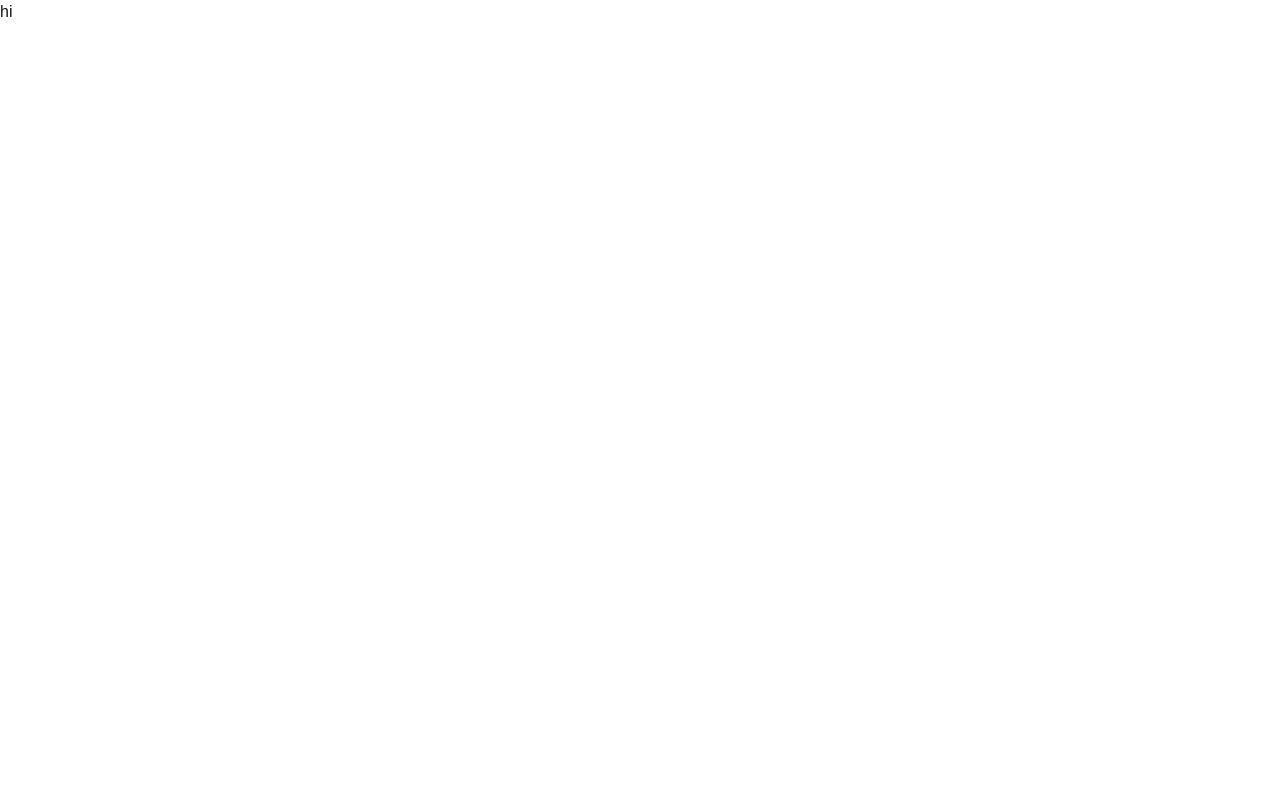
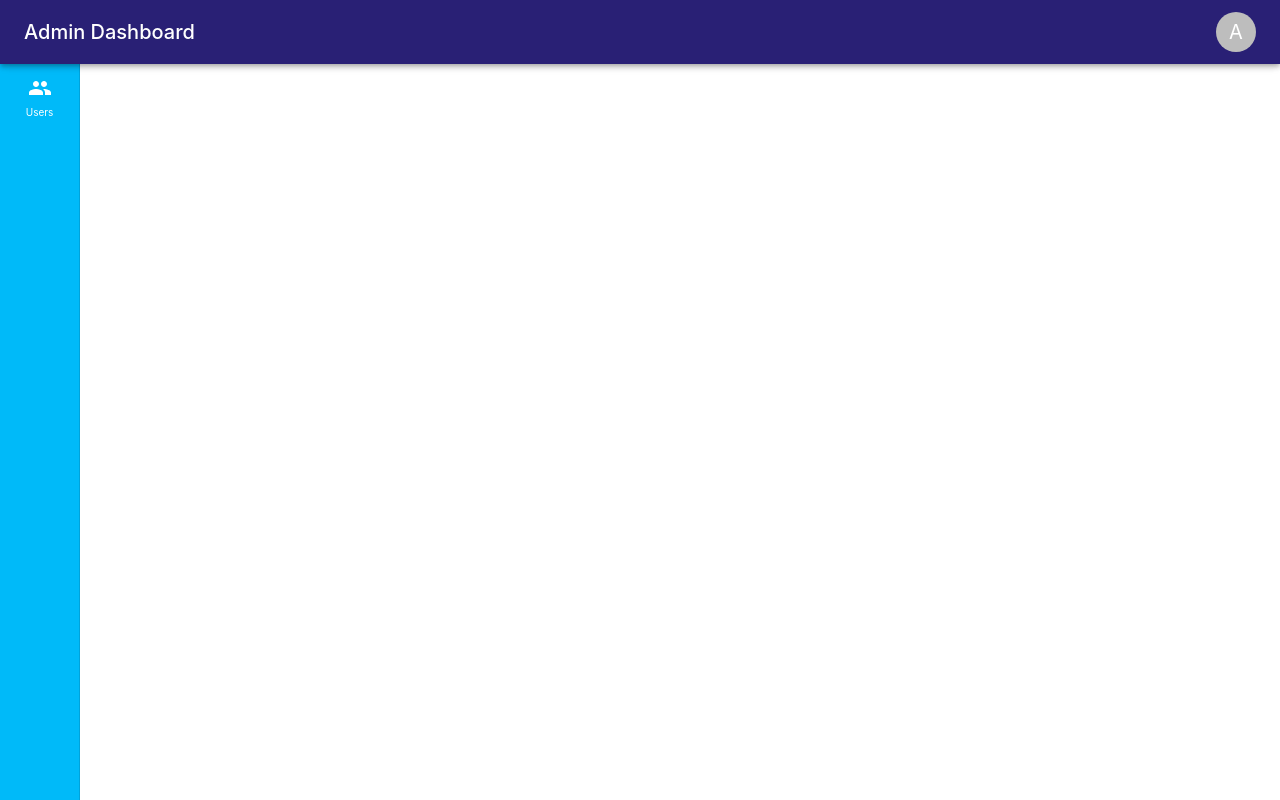
Before and after one commit to Tuwel006/karmick_bank_frontend, a Next.js app: page /admin in a window 1280 px wide. Built offline with nearby package versions, Linux system fonts and the light colour scheme.

Commit message:
admin panel add user added and login page adde

```diff
--- /dev/null
+++ b/app/admin/colors.ts
@@ -0,0 +1,9 @@
+export const colors = {
+Primary:'#292075',
+Secondary: '#00baf9',
+Background: '#592bff00',
+Surface: '#FFFFFF',
+TextPrimary: '#1F2933',
+Success: '#2E7D32',
+Error:'#C62828',
+} as const;
--- /dev/null
+++ b/app/admin/layout.tsx
@@ -0,0 +1,97 @@
+'use client';
+
+import { Box, AppBar, Toolbar, Drawer, Typography, Avatar, Menu, MenuItem, IconButton, ThemeProvider, createTheme } from '@mui/material';
+import { People } from '@mui/icons-material';
+import { colors } from './colors';
+import { useState } from 'react';
+import { useRouter } from 'next/navigation';
+
+const sidebarItems = [
+  { icon: <People />, text: 'Users', link: '/admin/users' },
+];
+
+const drawerWidth = 80;
+
+const theme = createTheme({
+  typography: {
+    fontFamily: 'Inter, Arial, sans-serif',
+  },
+});
+
+export default function AdminLayout({
+  children,
+}: {
+  children: React.ReactNode;
+}) {
+  const [anchorEl, setAnchorEl] = useState<null | HTMLElement>(null);
+  const open = Boolean(anchorEl);
+  const router = useRouter();
+
+  const handleClick = (event: React.MouseEvent<HTMLElement>) => {
+    setAnchorEl(event.currentTarget);
+  };
+
+  const handleClose = () => {
+    setAnchorEl(null);
+  };
+  return (
+    <ThemeProvider theme={theme}>
+    <Box sx={{ display: 'flex' }}>
+      <AppBar position="fixed" sx={{ zIndex: (theme) => theme.zIndex.drawer + 1, backgroundColor: colors.Primary }}>
+        <Toolbar>
+          <Typography variant="h6" noWrap sx={{ flexGrow: 1 }}>
+            Admin Dashboard
+          </Typography>
+          <Avatar
+            sx={{ width: 40, height: 40, cursor: 'pointer' }}
+            onClick={handleClick}
+          >
+            A
+          </Avatar>
+          <Menu
+            anchorEl={anchorEl}
+            open={open}
+            onClose={handleClose}
+          >
+            <MenuItem onClick={handleClose}>Edit Profile</MenuItem>
+            <MenuItem onClick={handleClose}>Change Password</MenuItem>
+            <MenuItem onClick={handleClose}>Logout</MenuItem>
+          </Menu>
+        </Toolbar>
+      </AppBar>
+
+      <Drawer
+        variant="permanent"
+        sx={{
+          width: drawerWidth,
+          flexShrink: 0,
+          '& .MuiDrawer-paper': {
+            width: drawerWidth,
+            boxSizing: 'border-box',
+            backgroundColor: colors.Secondary,
+            marginTop: '64px',
+          },
+        }}
+      >
+        <Box sx={{ p: 1 }}>
+          {sidebarItems.map((item, index) => (
+            <Box key={index} sx={{ textAlign: 'center', mb: 2, cursor: 'pointer' }} onClick={() => router.push(item.link)}>
+              <IconButton sx={{ color: 'white', p: 0.5 }}>
+                {item.icon}
+              </IconButton>
+              <Typography variant="caption" sx={{ color: 'white', display: 'block', fontSize: '10px' }}>
+                {item.text}
+              </Typography>
+            </Box>
+          ))}
+        </Box>
+      </Drawer>
+
+      <Box component="main" sx={{ flexGrow: 1, p: 3 }}>
+        <Toolbar />
+        {children}
+      </Box>
+    </Box>
+    </ThemeProvider>
+  );
+}
--- a/app/admin/page.tsx
+++ b/app/admin/page.tsx
@@ -1,8 +1,8 @@
- const Page =()=>{
-    return(
-         <>
-         hi
-    </>
+const Page = () => {
+    return (
+        <>
+
+        </>
     )
 
 }
--- /dev/null
+++ b/app/admin/users/page.tsx
@@ -0,0 +1,17 @@
+'use client';
+
+import { Box, Button, Typography } from '@mui/material';
+import { Add } from '@mui/icons-material';
+
+export default function UsersPage() {
+  return (
+    <Box>
+      <Box sx={{ display: 'flex', justifyContent: 'space-between', alignItems: 'center', mb: 3 }}>
+        <Typography variant="h4">Users</Typography>
+        <Button variant="contained" startIcon={<Add />} sx={{ ml: 'auto' }}>
+          Add User
+        </Button>
+      </Box>
+    </Box>
+  );
+}
--- /dev/null
+++ b/app/auth/login/page.tsx
@@ -0,0 +1,61 @@
+'use client';
+
+import { Box, TextField, Button, Typography, Paper } from '@mui/material';
+import { useFormik } from 'formik';
+import { useRouter } from 'next/navigation';
+import * as Yup from 'yup';
+
+const validationSchema = Yup.object({
+  email: Yup.string().email('Invalid email').required('Email is required'),
+  password: Yup.string().min(6, 'Password must be at least 6 characters').required('Password is required'),
+});
+
+export default function LoginPage() {
+  const router = useRouter();
+
+  const formik = useFormik({
+    initialValues: { email: '', password: '' },
+    validationSchema,
+    onSubmit: (values) => {
+      console.log(values);
+      router.push('/admin');
+    },
+  });
+  return (
+    <Box sx={{ display: 'flex', justifyContent: 'center', alignItems: 'center', minHeight: '100vh' }}>
+      <Paper sx={{ p: 4, width: 400 }}>
+        <Typography variant="h4" sx={{ mb: 3, textAlign: 'center' }}>
+          Login
+        </Typography>
+        <form onSubmit={formik.handleSubmit}>
+          <TextField
+            fullWidth
+            name="email"
+            label="Email"
+            value={formik.values.email}
+            onChange={formik.handleChange}
+            onBlur={formik.handleBlur}
+            error={formik.touched.email && Boolean(formik.errors.email)}
+            helperText={formik.touched.email && formik.errors.email}
+            sx={{ mb: 2 }}
+          />
+          <TextField
+            fullWidth
+            name="password"
+            label="Password"
+            type="password"
+            value={formik.values.password}
+            onChange={formik.handleChange}
+            onBlur={formik.handleBlur}
+            error={formik.touched.password && Boolean(formik.errors.password)}
+            helperText={formik.touched.password && formik.errors.password}
+            sx={{ mb: 3 }}
+          />
+          <Button type="submit" variant="contained" fullWidth>
+            Login
+          </Button>
+        </form>
+      </Paper>
+    </Box>
+  );
+}
--- a/app/page.tsx
+++ b/app/page.tsx
@@ -1,9 +1,14 @@
-import Image from "next/image";
+'use client';
+
+import { useEffect } from 'react';
+import { useRouter } from 'next/navigation';
 
 export default function Home() {
-  return (
-    <div>
+  const router = useRouter();
 
-    </div>
-  );
+  useEffect(() => {
+    router.push('/auth/login');
+  }, [router]);
+
+  return null;
 }
--- a/package.json
+++ b/package.json
@@ -11,10 +11,13 @@
   "dependencies": {
     "@emotion/react": "^11.14.0",
     "@emotion/styled": "^11.14.1",
+    "@mui/icons-material": "^7.3.7",
     "@mui/material": "^7.3.7",
+    "formik": "^2.4.9",
     "next": "16.1.6",
     "react": "19.2.3",
-    "react-dom": "19.2.3"
+    "react-dom": "19.2.3",
+    "yup": "^1.7.1"
   },
   "devDependencies": {
     "@tailwindcss/postcss": "^4",
```
